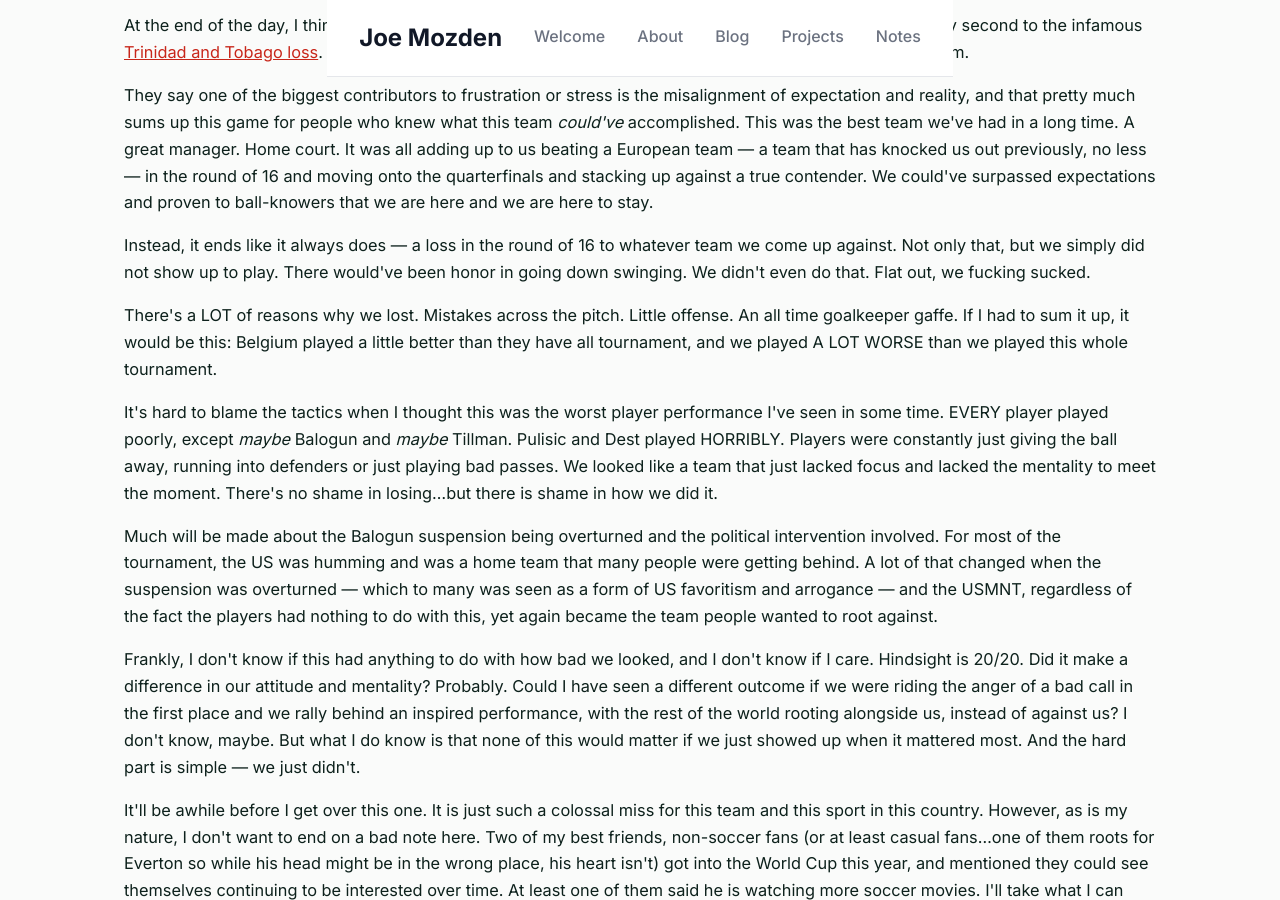
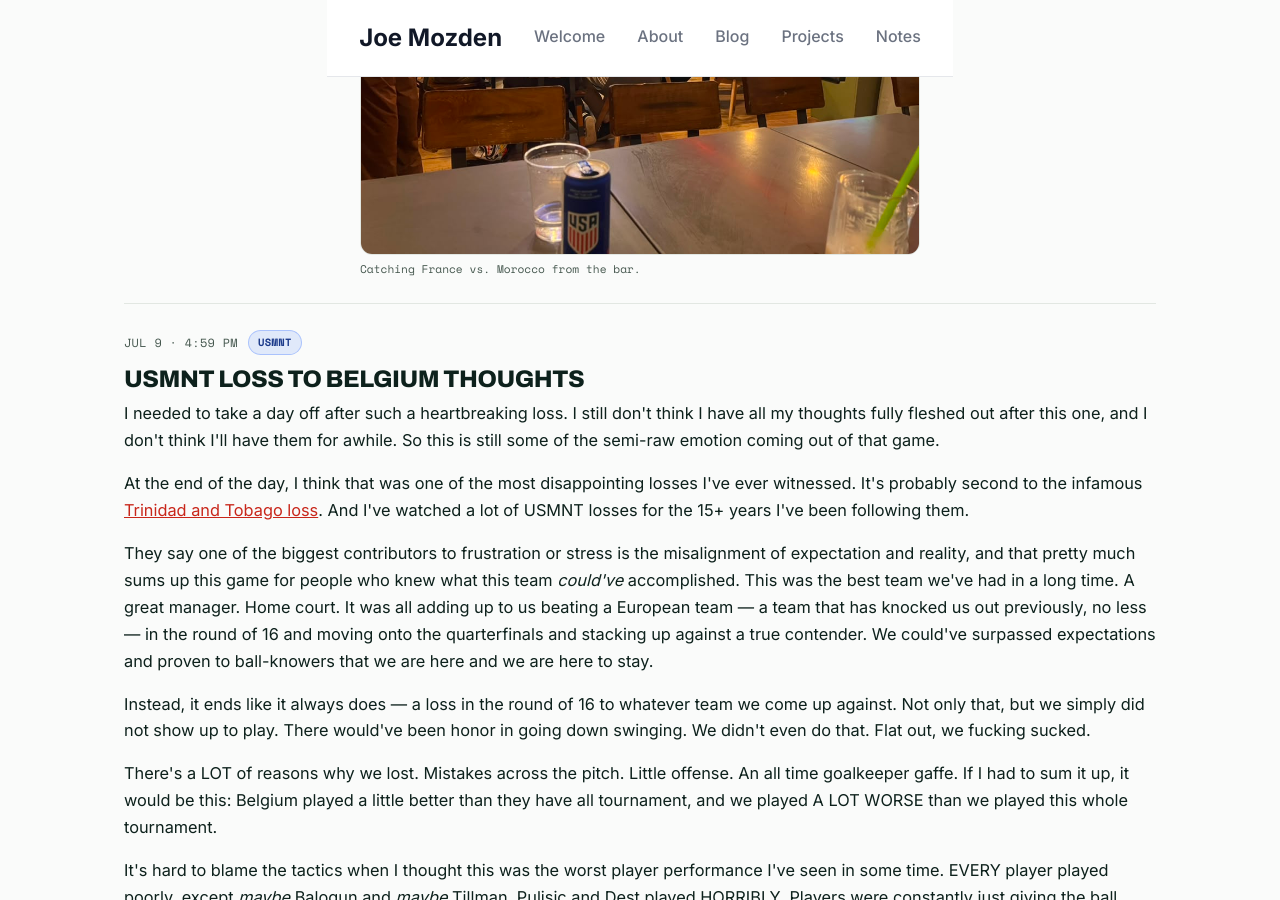
Before and after one commit to jmozden3/jmozden3.github.io, a Jekyll site: the page built from _posts/2026-06-11-world-cup-log.md, in a window 1280 px wide and 900 px high, scrolled down 1188 px. Built offline with Jekyll 4.4.1, drawn with Linux system fonts in a browser that asks for light colours.

Commit message:
Add soccer bar photo to France log entry
Co-Authored-By: Claude Opus 4.8 <noreply@anthropic.com>

```diff
--- a/_posts/2026-06-11-world-cup-log.md
+++ b/_posts/2026-06-11-world-cup-log.md
@@ -222,6 +222,10 @@ image: https://jmozden3.github.io/assets/images/usmnt-goal-hug.png
       <p><b>France is probably the best World Cup team I've ever seen, and I have a hard time finding anyone that could stop them.</b></p>
       <p>Truly, they have so much starting talent&hellip;but not only that, I think they have purpose in their play. They go forward with purpose, cross with purpose, pass around with purpose. Even when they played Paraguay in a 1&ndash;0 win, they showed purpose and intent in their ability to not get sucked into the dark arts and shithousery Paraguay were trying to deploy.</p>
       <p>I saw this team in person. More than anything else I've listed, this team has stamina and depth. They have so many world class players coming off the bench, and in the hot summer heat of the U.S., that matters. I find it difficult to think of any team that can stop them on their way to a third World Cup win.</p>
+      <figure class="wc-shot" style="max-width:560px;margin-inline:auto">
+        <img src="{{ '/assets/images/crossbar-soccerbar.jpeg' | relative_url }}" alt="Watching France vs. Morocco from a soccer bar" style="aspect-ratio:4/3" loading="lazy">
+        <figcaption>Catching France vs. Morocco from the bar.</figcaption>
+      </figure>
     </article>
 
     <!-- USMNT: reflective thoughts after the Belgium loss -->
```
